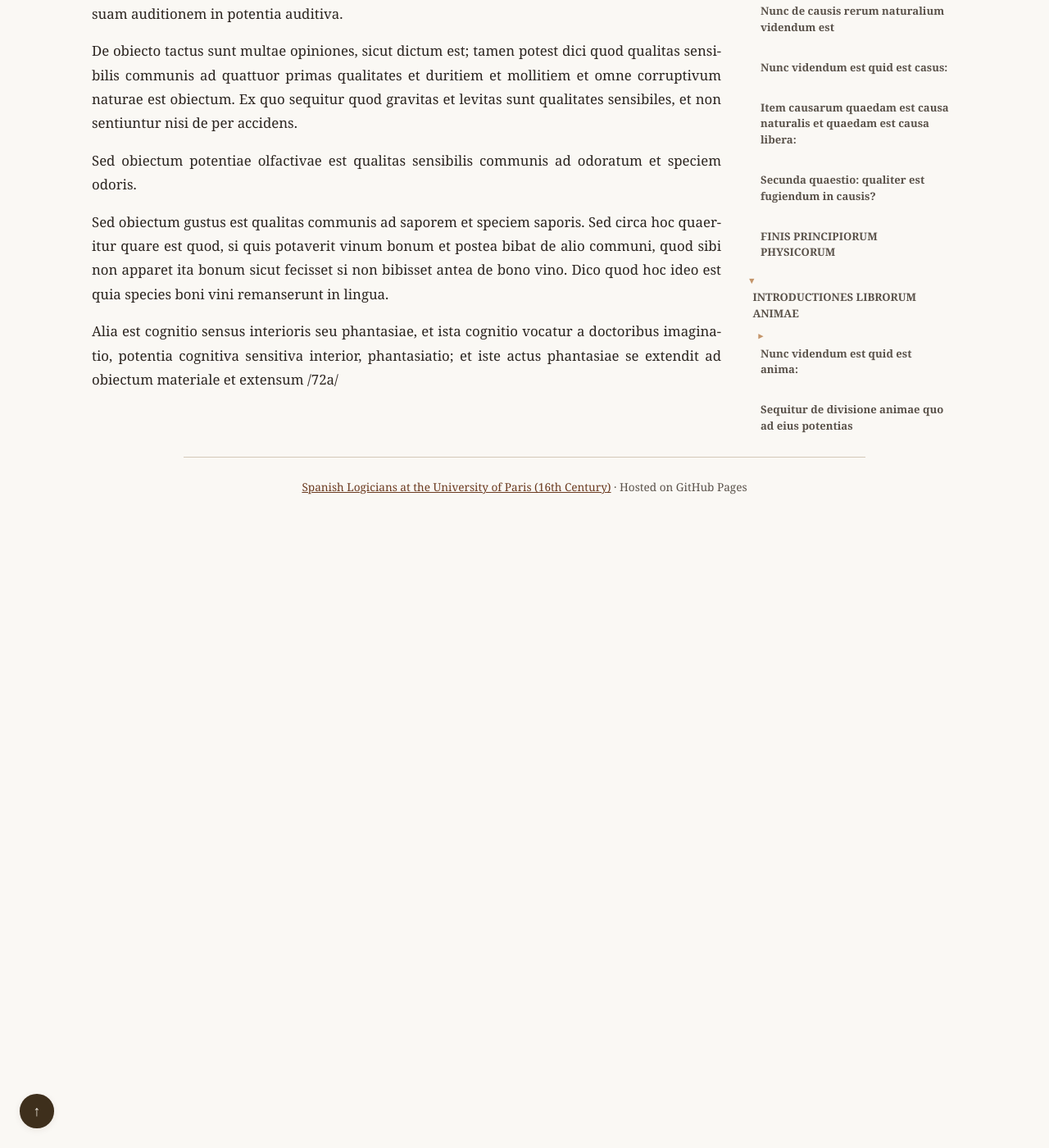
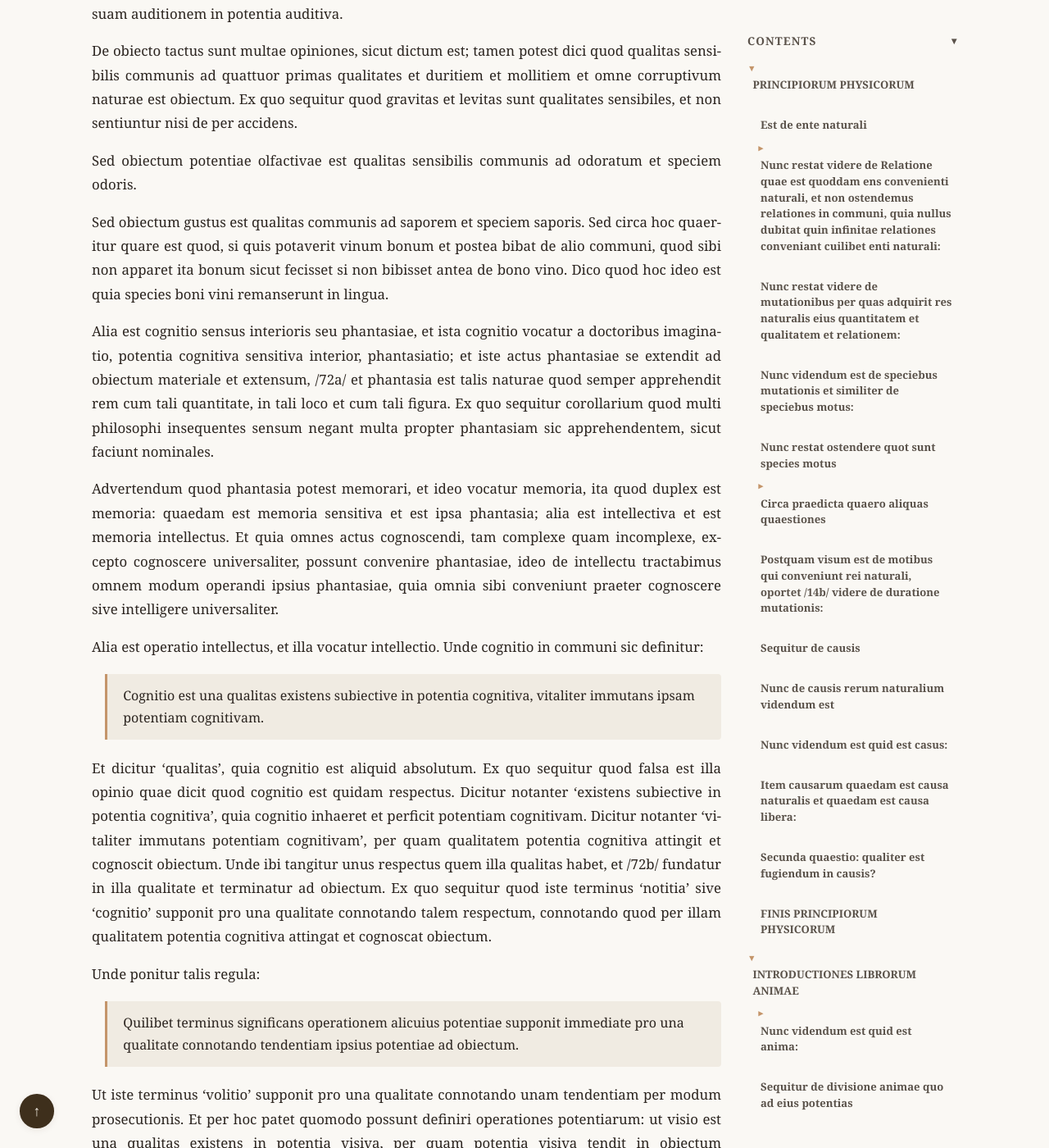
Before and after one commit to JoseBalado/Spanish-Logicians-at-the-University-of-Paris, a Jekyll site: the page built from philosophers/Jeronimo-Pardo/Principiorum-Phisicorum-et-Introductiones-Librorum-Animae.md, in a window 1280 px wide and 1400 px high, scrolled down 90337 px. Shown: the whole window at 82% size. Built offline with Jekyll 4.4.1, drawn with Linux system fonts in a browser that asks for light colours; before the commit the page ends 90967 px from its top, so only the background shows below that; some of the changed text lies outside the part shown.

Commit message:
Pardo, De Anima, page 72

```diff
--- a/philosophers/Jeronimo-Pardo/Principiorum-Phisicorum-et-Introductiones-Librorum-Animae.md
+++ b/philosophers/Jeronimo-Pardo/Principiorum-Phisicorum-et-Introductiones-Librorum-Animae.md
@@ -1686,7 +1686,25 @@ Sed obiectum potentiae olfactivae est qualitas sensibilis communis ad odoratum e
 
 Sed obiectum gustus est qualitas communis ad saporem et speciem saporis. Sed circa hoc quaeritur quare est quod, si quis potaverit vinum bonum et postea bibat de alio communi, quod sibi non apparet ita bonum sicut fecisset si non bibisset antea de bono vino. Dico quod hoc ideo est quia species boni vini remanserunt in lingua.
 
-Alia est cognitio sensus interioris seu phantasiae, et ista cognitio vocatur a doctoribus imaginatio, potentia cognitiva sensitiva interior, phantasiatio; et iste actus phantasiae se extendit ad obiectum materiale et extensum /72a/
+Alia est cognitio sensus interioris seu phantasiae, et ista cognitio vocatur a doctoribus imaginatio, potentia cognitiva sensitiva interior, phantasiatio; et iste actus phantasiae se extendit ad obiectum materiale et extensum, /72a/ et phantasia est talis naturae quod semper apprehendit rem cum tali quantitate, in tali loco et cum tali figura. Ex quo sequitur corollarium quod multi philosophi insequentes sensum negant multa propter phantasiam sic apprehendentem, sicut faciunt nominales.
+
+Advertendum quod phantasia potest memorari, et ideo vocatur memoria, ita quod duplex est memoria: quaedam est memoria sensitiva et est ipsa phantasia; alia est intellectiva et est memoria intellectus. Et quia omnes actus cognoscendi, tam complexe quam incomplexe, excepto cognoscere universaliter, possunt convenire phantasiae, ideo de intellectu tractabimus omnem modum operandi ipsius phantasiae, quia omnia sibi conveniunt praeter cognoscere sive intelligere universaliter.
+
+Alia est operatio intellectus, et illa vocatur intellectio. Unde cognitio in communi sic definitur:
+
+> Cognitio est una qualitas existens subiective in potentia cognitiva, vitaliter immutans ipsam potentiam cognitivam.
+
+Et dicitur 'qualitas', quia cognitio est aliquid absolutum. Ex quo sequitur quod falsa est illa opinio quae dicit quod cognitio est quidam respectus. Dicitur notanter 'existens subiective in potentia cognitiva', quia cognitio inhaeret et perficit potentiam cognitivam. Dicitur notanter 'vitaliter immutans potentiam cognitivam', per quam qualitatem potentia cognitiva attingit et cognoscit obiectum. Unde ibi tangitur unus respectus quem illa qualitas habet, et /72b/ fundatur in illa qualitate et terminatur ad obiectum. Ex quo sequitur quod iste terminus 'notitia' sive 'cognitio' supponit pro una qualitate connotando talem respectum, connotando quod per illam qualitatem potentia cognitiva attingat et cognoscat obiectum.
+
+Unde ponitur talis regula:
+
+> Quilibet terminus significans operationem alicuius potentiae supponit immediate pro una qualitate connotando tendentiam ipsius potentiae ad obiectum.
+
+Ut iste terminus 'volitio' supponit pro una qualitate connotando unam tendentiam per modum prosecutionis. Et per hoc patet quomodo possunt definiri operationes potentiarum: ut visio est una qualitas existens in potentia visiva, per quam potentia visiva tendit in obiectum cognoscendo, et similiter de aliis operationibus.
+
+Hoc supposito, ponendae sunt divisiones notitiarum intellectus, et dicendum est de qualibet, scilicet quae est et qualis est et quomodo causatur in nobis.
+
+Notitiarum ipsius intellectus quaedam est notitia intuitiva, alia est abstractiva; et hoc loquendo de notitia simplici. Unde notitia intuitiva est illa quae habetur de obiecto praesente ut praesens est. Dicitur notanter 'praesente'. Unde obiectum dicitur esse praesens alicui potentiae quando sic se habet quod est in debita distantia, sic quod quantum est de se potest causare suam notitiam, sive causet sive non. /73a/
 
 <!--
 ## Apparatus Criticus Reference
@@ -1805,5 +1823,7 @@ Page 70b: recipitur ] emend. recipiuntur (recipitur in intellectu subiective)
 Page 71a: quintuplex ] del. quadruplex quintuplex (sensus exterioris est quintuplex); 'quadruplex' struck in the manuscript
 Page 71b: communis ad ] sic (struck in the manuscript) (est qualitas sensibilis communis ad sonum)
 Page 71b: sonum ] del. quattuor primas qualitates sonum (communis ad sonum); 'quattuor primas qualitates' struck in the manuscript
+Page 72a: praeter ] emend. prepter (omnia sibi conveniunt praeter cognoscere)
+Page 72a: cognitio inhaeret ] del. cognitio non inheret (quia cognitio inhaeret et perficit); 'non' struck in the manuscript
 
 -->
```
